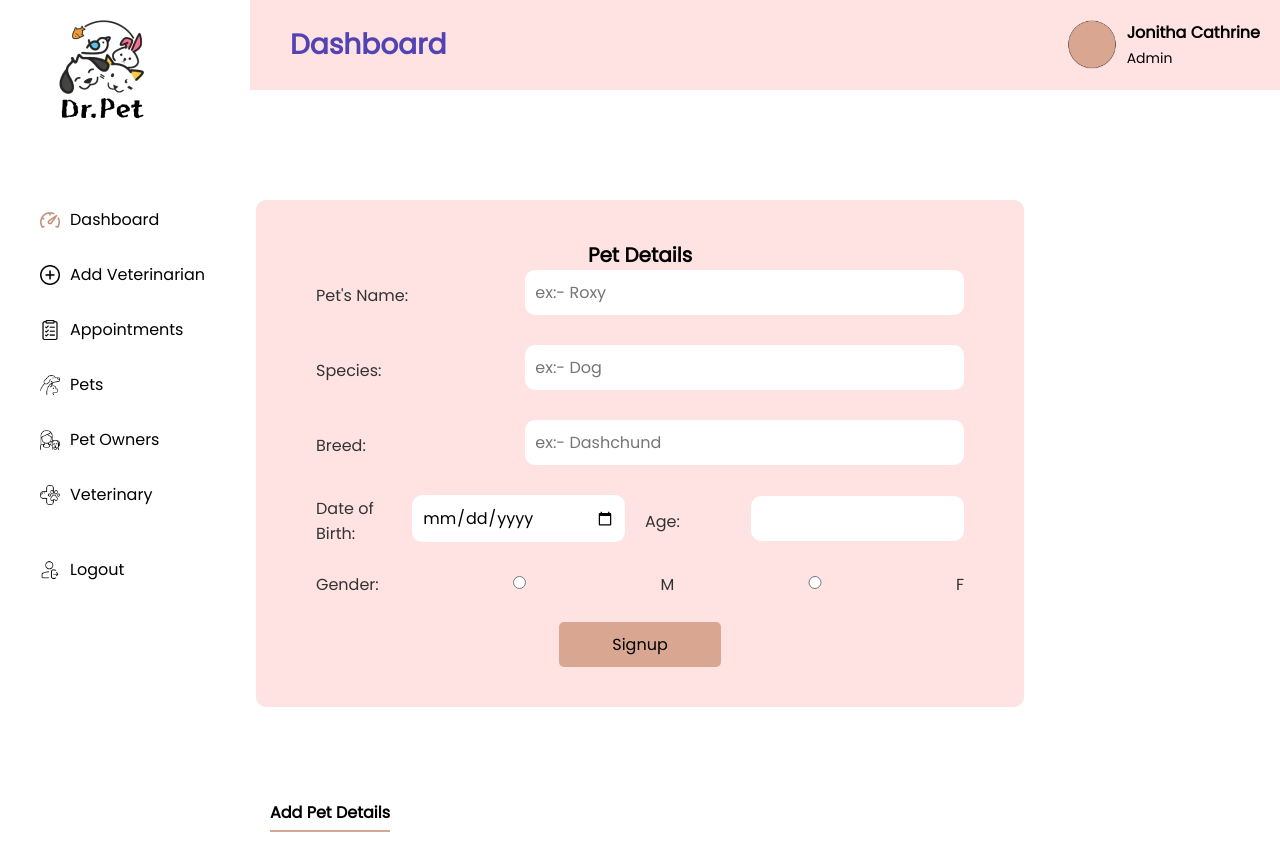
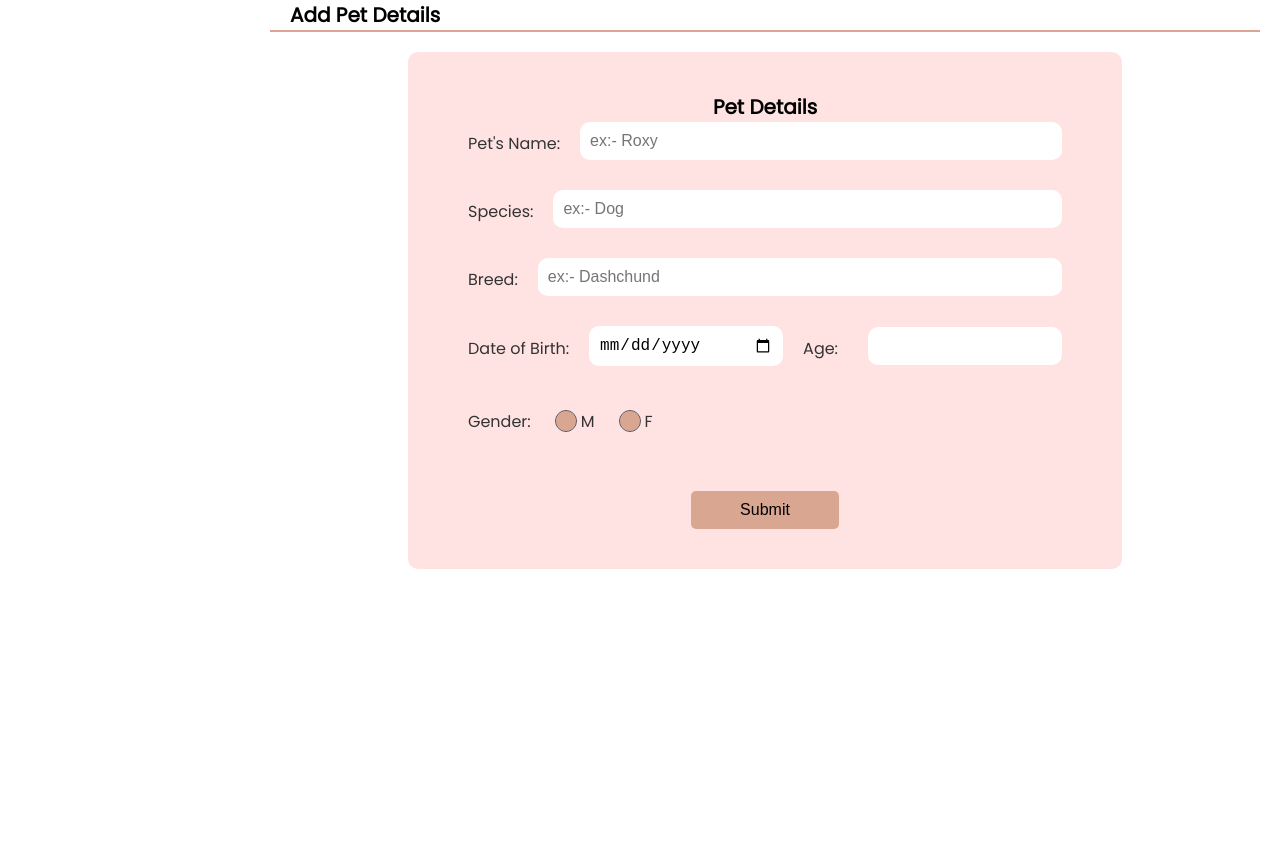
Before and after one commit to Thisu2002/rad-project, a React (Create React App) app in the folder rad-project/: page /add-pet in a window 1280 px wide. After the commit the page ends 800 px from the top, so only its background shows below. Built offline with nearby package versions, Linux system fonts and the light colour scheme.

Commit message:
add pet form

```diff
--- a/rad-project/src/components/AddPet.js
+++ b/rad-project/src/components/AddPet.js
@@ -2,10 +2,6 @@ import React, { useState } from 'react';
 import { useLocation } from 'react-router-dom';
 import { useNavigate, Link } from "react-router-dom";
 import '../styles/AddPet.css';
-import SideBar from './SideBar';
-import profileImage from '../images/profileImg.png';
-import arrowBack from "../images/arrowBack.png";
-
 
 const AddPet = () => {
   const location = useLocation();
@@ -70,7 +66,7 @@ const AddPet = () => {
 
   return (
     <div className='appointment'>
-      <SideBar />
+      {/* <SideBar />
 
       <div className="dashboard-container">
         <div className="dashboard-header">
@@ -83,10 +79,10 @@ const AddPet = () => {
             </div>
           </div>
         </div>
-      </div>
+      </div> */}
 
-        <div className='main-content'>
-          <div className='header'>
+        <div className='add-pet-content'>
+          <div className='add-pet-header'>
               <span className='tab'>Add Pet Details</span>
           </div>
 
@@ -144,24 +140,30 @@ const AddPet = () => {
                 </div>
 
                 <div class="form-row">
+                  <div className='gender-options'>
                     <label>Gender:</label>
+                    <label>
                     <input
                       type="radio"
                       id="male"
                       name="gender"
                       value="M"
                     />
-                  <label>M</label>
+                    M
+                    </label>
+                    <label>
                     <input
                       type="radio"
                       id="female"
                       name="gender"
                       value="F"
                       />
-                  <label>F</label>
+                    F
+                    </label>
+                  </div>
                 </div>
 
-                <button type="submit">Signup</button>
+                <button type="submit">Submit</button>
               </form>
 
 
--- a/rad-project/src/styles/AddPet.css
+++ b/rad-project/src/styles/AddPet.css
@@ -1,26 +1,24 @@
-.main-content * {
-    margin: 0;
-    padding: 0;
-    box-sizing: border-box;
-    font-family: 'Poppins';
+.add-pet-content{
+    padding: 20px;
+    margin-left: 250px;
+    font-family: 'Poppins', sans-serif;
 }
 
-.main-content {
-    display: flex;
-    padding: 0;
-    margin-left: 250px;
-}
-
-.header {
+.add-pet-header {
+    border-bottom: 2px solid #D9A691;
     font-weight: bold;
     padding-left: 20px;
-    margin-bottom: 20px;
+
+    margin-top: -20px;
+    text-align: left;
 }
 
 .tab {
+    font-family: 'Poppins', sans-serif;
+    font-size: 20px;
     font-weight: bold;
-    border-bottom: 2px solid #D9A691;
     padding-bottom: 5px;
+
 }
 
 .addPet-form {
@@ -28,19 +26,15 @@
     width: 60%;
     padding: 40px 60px;
     border-radius: 10px;
-    position: absolute;
-    top: 25%;
-    left: 50%;
-    transform: translateX(-50%);
     text-align: center;
-    margin-bottom: 500px;
+    margin: 0 auto; /* Centers the form horizontally */
+    margin-top: 20px; /* Adds space between the form and the header */
 }
 
 .form-title {
     font-size: 20px;
     font-weight: bold;
-    margin-top: 0;
-    margin-bottom: 20px;
+    margin-bottom: 40px;
     padding: 20px;
 }
 
@@ -51,7 +45,7 @@
 }
 
 .form-row label {
-    flex: 1;
+    margin-right: 20px;
     font-size: 14px;
     color: #333;
 }
@@ -68,7 +62,6 @@
 }
 
 .addPet-form label {
-    display: block;
     margin-bottom: 10px;
     font-size: 16px;
     text-align: left;
@@ -83,9 +76,38 @@
     background-color: #ffffff;
 }
 
-.form-row input[type="radio"] {
-    margin-left: 0;
-    margin-right: 0;
+.gender-options {
+    display: flex;
+  }
+
+  .gender-options label {
+    margin-right: 20px;
+    font-size: 16px;
+    display: flex;
+    align-items: center;
+  }
+
+  .gender-options label input[type="radio"] {
+    appearance: none;
+    width: 20px;
+    height: 20px;
+    outline: rgb(92, 84, 84) 1px solid;
+    margin-right: 5px;
+    cursor: pointer;
+    margin-top: 15px;
+    position: relative;
+  }
+
+  .gender-options label input[type="radio"]:checked::before {
+    content: '';
+    width: 10px;
+    height: 10px;
+    background-color: rgb(123, 109, 109);
+    border-radius: 50%;
+    position: absolute;
+    top: 50%;
+    left: 50%;
+    transform: translate(-50%, -50%);
   }
 
 .age-label {
@@ -97,16 +119,6 @@
     margin-left: 10px;
 }
 
-.gender-options {
-    display: flex;
-    align-items: center;
-    gap: 5px;
-}
-
-.gender-options input[type="radio"] {
-    margin-right: 5px;
-}
-
 .addPet-form button {
     width: 25%;
     padding: 10px;
@@ -116,22 +128,11 @@
     font-size: 16px;
     color: black;
     cursor: pointer;
-    margin-top: 20px 0 0 0;
-    font-family: Poppins;
+    margin-top: 20px;
 }
 
 .addPet-form button:hover {
     background-color: #c48f82;
-}
-
-.addPet-form p {
-    margin-top: 30px;
-    font-size: 14px;
-    text-align: center;
-}
-
-.addPet-form a {
-    margin-left: 5px;
 }
 
 @media (max-width: 768px) {
@@ -157,27 +158,3 @@
         font-size: 12px;
     }
 }
-
-.signup-back {
-      position: absolute;
-      top: 110px;
-      left: 20px;
-      display: flex;
-      align-items: center;
-      text-decoration: none;
-      color: black;
-      background-color: #d9a691;
-      border-radius: 10px;
-      padding: 10px 15px;
-      font-family: "Poppins", sans-serif;
-      transition: transform 0.2s ease-in-out;
-}
-
-.signup-arrow {
-      width: 25px;
-      margin-right: 10px;
-}
-
-.signup-back:hover {
-      transform: translateY(-5px);
-}
```
Lines whose indentation alone changed are shown as unchanged.
